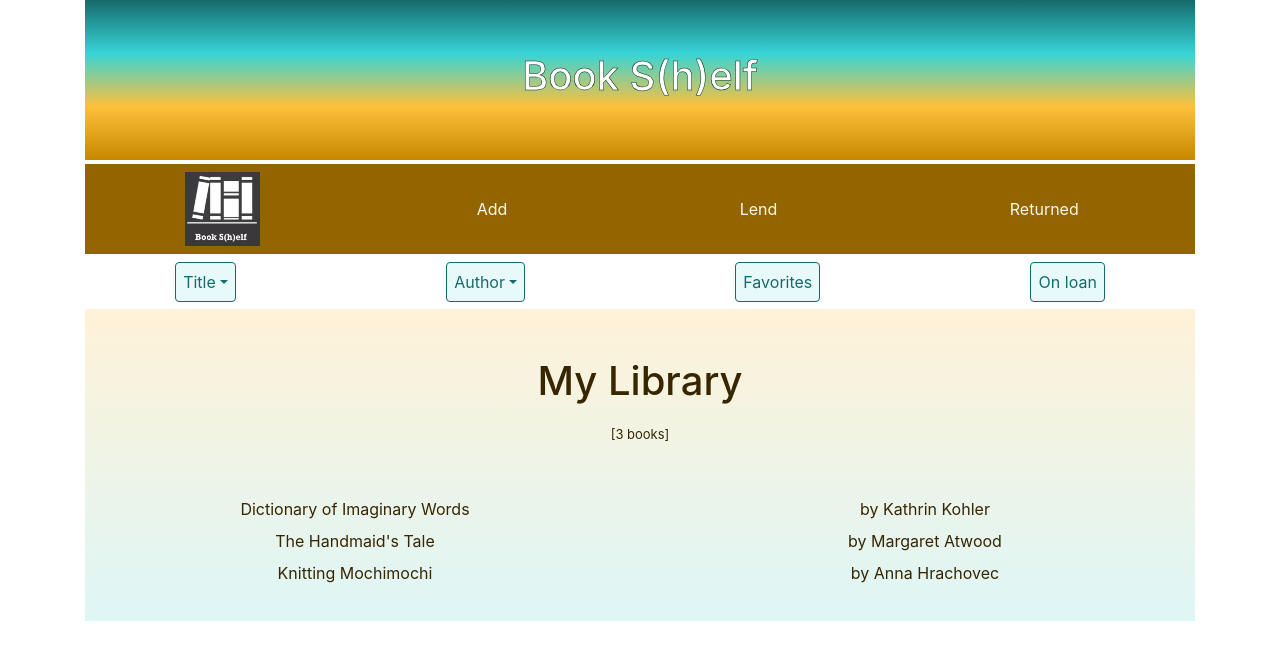
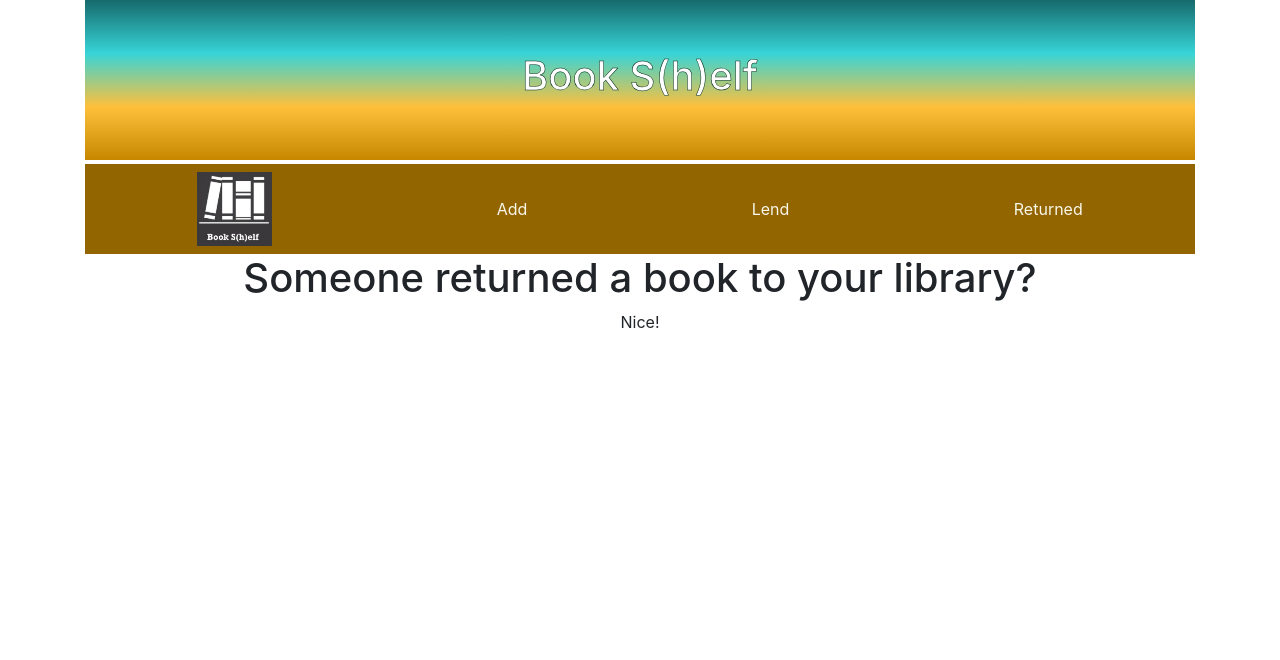
Before and after one commit to KRohrmeier/book-shelf, a React (Create React App) app: page /return in a window 1280 px wide. Shown: the top 660 px of the page. Built offline with nearby package versions, Linux system fonts and the light colour scheme.

Commit message:
[Take-1] add routing, pages, futz with nav styling

```diff
--- a/package.json
+++ b/package.json
@@ -10,6 +10,7 @@
     "react": "^17.0.1",
     "react-bootstrap": "^1.4.3",
     "react-dom": "^17.0.1",
+    "react-router-dom": "^5.2.0",
     "react-scripts": "4.0.2",
     "web-vitals": "^1.1.0"
   },
--- a/src/App.js
+++ b/src/App.js
@@ -1,8 +1,10 @@
+import { Switch, Route, Link } from "react-router-dom";
 import Container from 'react-bootstrap/Container';
 import Navigation from './Navigation';
-import Bookshelf from './Bookshelf';
-import BookFilters from './BookFilters';
-import books from './info/books.json';
+import Home from './pages/Home';
+import AddBook from './pages/AddBook';
+import LendBook from './pages/LendBook';
+import ReturnBook from './pages/ReturnBook';
 import './App.css';
 import 'bootstrap/dist/css/bootstrap.min.css';
 
@@ -15,10 +17,22 @@ function App() {
           </h1>
         </header>
       <div className='content'>
-          <Navigation/>
+          <Navigation />
         <main>
-          <BookFilters/>
-          <Bookshelf books={books}/>
+          <Switch>
+            <Route path="/add">
+              <AddBook />
+            </Route>
+            <Route path="/lend">
+              <LendBook />
+            </Route>
+            <Route path="/return">
+              <ReturnBook />
+            </Route>
+            <Route path="/">
+              <Home />
+            </Route>
+          </Switch>
         </main>
       </div>
     </Container>
--- a/src/Navigation.js
+++ b/src/Navigation.js
@@ -1,4 +1,5 @@
 import React, { useState } from 'react';
+import { Link } from "react-router-dom";
 import Nav from 'react-bootstrap/Nav';
 import logo from './images/logo.jpg';
 
@@ -8,7 +9,8 @@ export function Navigation() {
 
   return (
       <Nav as='ul' className='navigation'>
-      <Nav.Item as='li' href="#home">
+      <Nav.Item as='li'>
+        <Link to="/">
           <button id='logo-button'>
             <img
               id='logo-id'
@@ -16,15 +18,16 @@ export function Navigation() {
               alt='Bookshelf home'
             />
           </button>
+        </Link>
       </Nav.Item>
-      <Nav.Item as='li' href="#Add">
-        <Nav.Link eventKey="add-link">Add</Nav.Link>
+      <Nav.Item as='li'>
+        <Link to="/add">Add</Link>
       </Nav.Item>
-      <Nav.Item as='li' href="#Lend">
-        <Nav.Link eventKey="lend-link">Lend</Nav.Link>
+      <Nav.Item as='li'>
+        <Link to="/lend">Lend</Link>
       </Nav.Item>
-      <Nav.Item as='li' href="#Return">
-        <Nav.Link eventKey="return-link">Returned</Nav.Link>
+      <Nav.Item as='li'>
+        <Link to="/return">Returned</Link>
       </Nav.Item>
     </Nav>
   )
--- a/src/index.js
+++ b/src/index.js
@@ -1,12 +1,15 @@
 import React from 'react';
 import ReactDOM from 'react-dom';
+import { BrowserRouter } from 'react-router-dom';
 import './index.css';
 import App from './App';
 import reportWebVitals from './reportWebVitals';
 
 ReactDOM.render(
   <React.StrictMode>
-    <App />
+    <BrowserRouter>
+      <App />
+    </BrowserRouter>
   </React.StrictMode>,
   document.getElementById('root')
 );
--- a/src/navigation.css
+++ b/src/navigation.css
@@ -42,14 +42,14 @@ button#logo-button {
   cursor: pointer;
 }
 
-#logo-id:focus {
+#logo-button:focus {
   box-shadow: 1px 5px 15px #c3feff;
 }
 
-#logo-id:hover {
+#logo-button:hover {
   box-shadow: 1px 5px 15px #c3feff;
 }
 
-#logo-id:active {
+#logo-button:active {
   box-shadow: 1px 5px 15px #c3feff;
 }
--- /dev/null
+++ b/src/pages/AddBook.js
@@ -0,0 +1,17 @@
+import { Col, Container, Row } from "react-bootstrap";
+
+
+export function AddBook() {
+  return(
+    <Container>
+      <Row>
+        <Col xs={12}>
+          <h1>A new book in your library?</h1>
+          <p>Excellent!</p>
+        </Col>
+      </Row>
+    </Container>
+  )
+}
+
+export default AddBook;
--- /dev/null
+++ b/src/pages/Home.js
@@ -0,0 +1,14 @@
+import Bookshelf from '../Bookshelf';
+import BookFilters from '../BookFilters';
+import books from '../info/books.json';
+
+export function Home() {
+  return (
+    <>
+      <BookFilters/>
+      <Bookshelf books={books}/>
+    </>
+  )
+}
+
+export default Home;
--- /dev/null
+++ b/src/pages/LendBook.js
@@ -0,0 +1,17 @@
+import { Col, Container, Row } from "react-bootstrap";
+
+
+export function LendBook() {
+  return(
+    <Container>
+      <Row>
+        <Col xs={12}>
+          <h1>Someone wants to borrow a book?</h1>
+          <p>Sweet!</p>
+        </Col>
+      </Row>
+    </Container>
+  )
+}
+
+export default LendBook;
--- /dev/null
+++ b/src/pages/ReturnBook.js
@@ -0,0 +1,17 @@
+import { Col, Container, Row } from "react-bootstrap";
+
+
+export function ReturnBook() {
+  return(
+    <Container>
+      <Row>
+        <Col xs={12}>
+          <h1>Someone returned a book to your library?</h1>
+          <p>Nice!</p>
+        </Col>
+      </Row>
+    </Container>
+  )
+}
+
+export default ReturnBook;
```
Also changed, not shown: 1 other file (tests, documents, lock files or other folders). Lines whose indentation alone changed are shown as unchanged.
